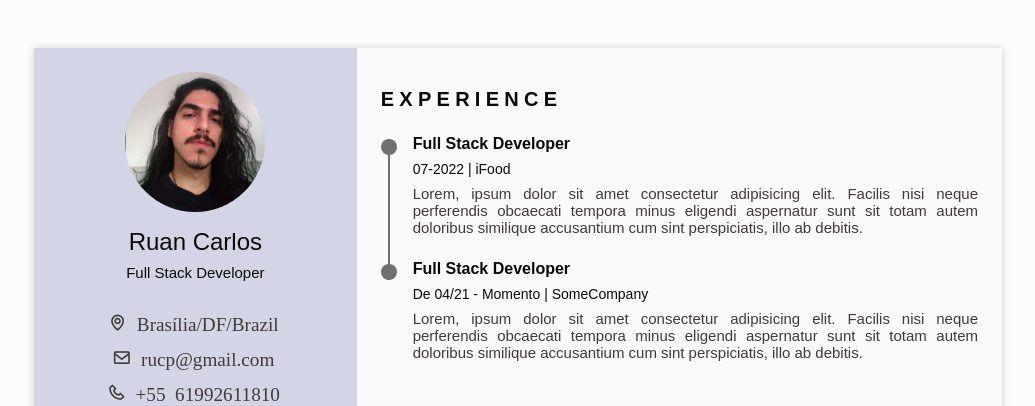
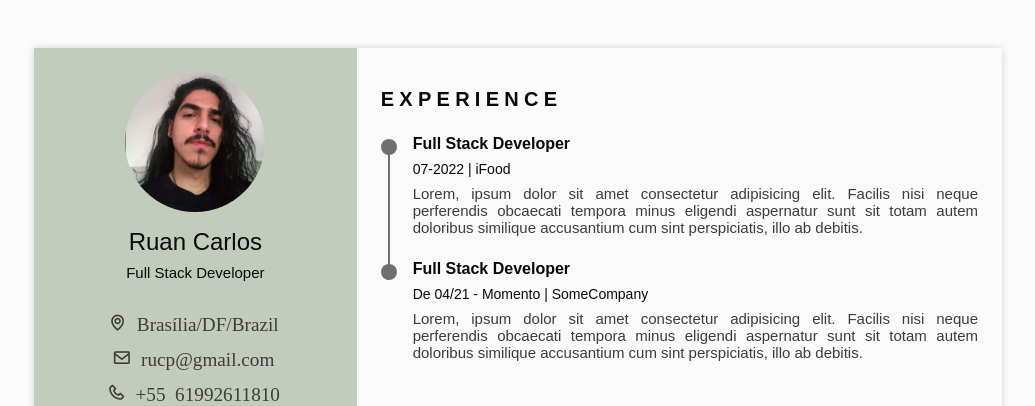
Before and after one commit to rucp/letscode-curriculo-projeto, a plain HTML site: page index.html in a window 1280 px wide. Shown: the top 406 px of the page, without its empty margins (122-1157 px from the left). Drawn offline with nearby package versions, Linux system fonts and the light colour scheme.

Commit message:
Mudança de cor left

```diff
--- a/src/assets/css/style.css
+++ b/src/assets/css/style.css
@@ -439,7 +439,7 @@ img {
   }
 
   .resume-left {
-    background-color: rgba(138, 138, 192, 0.342);
+    background-color: rgba(85, 116, 70, 0.342);
   }
 
   .resume-right,
```
